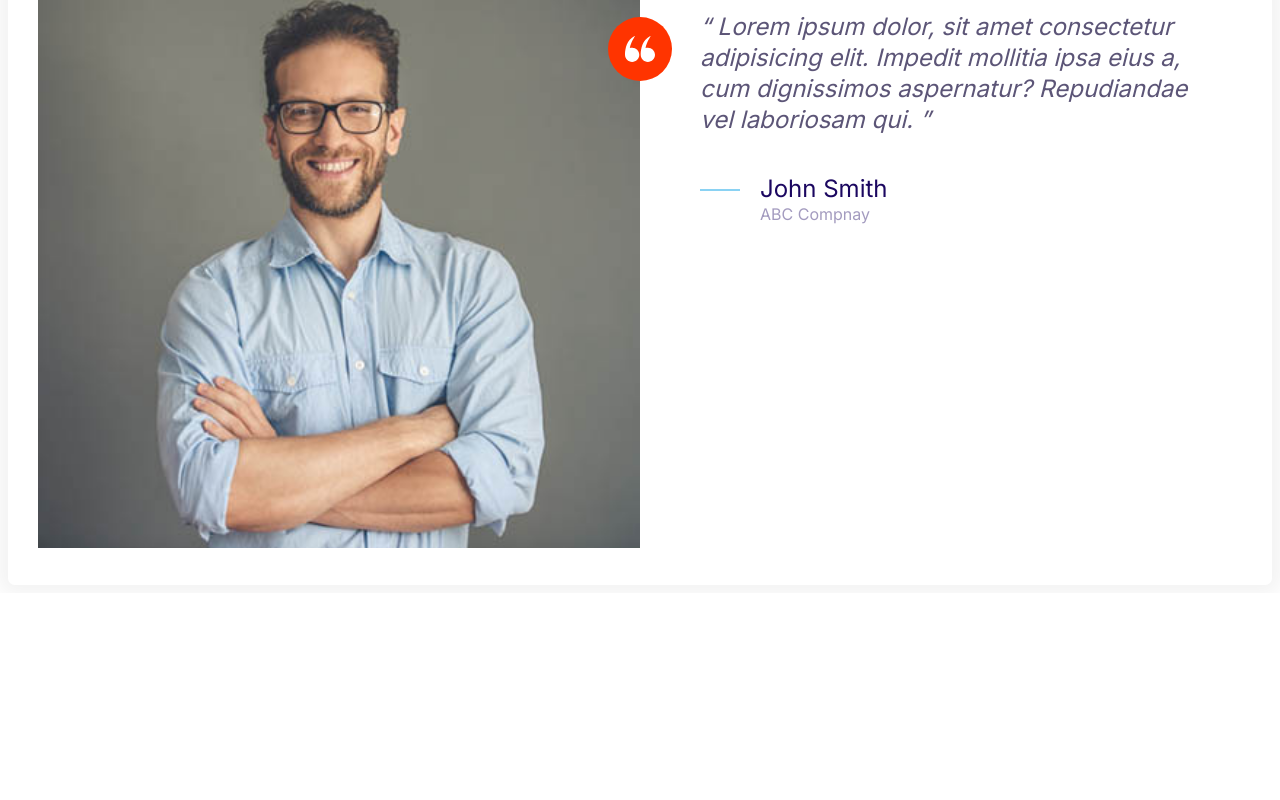
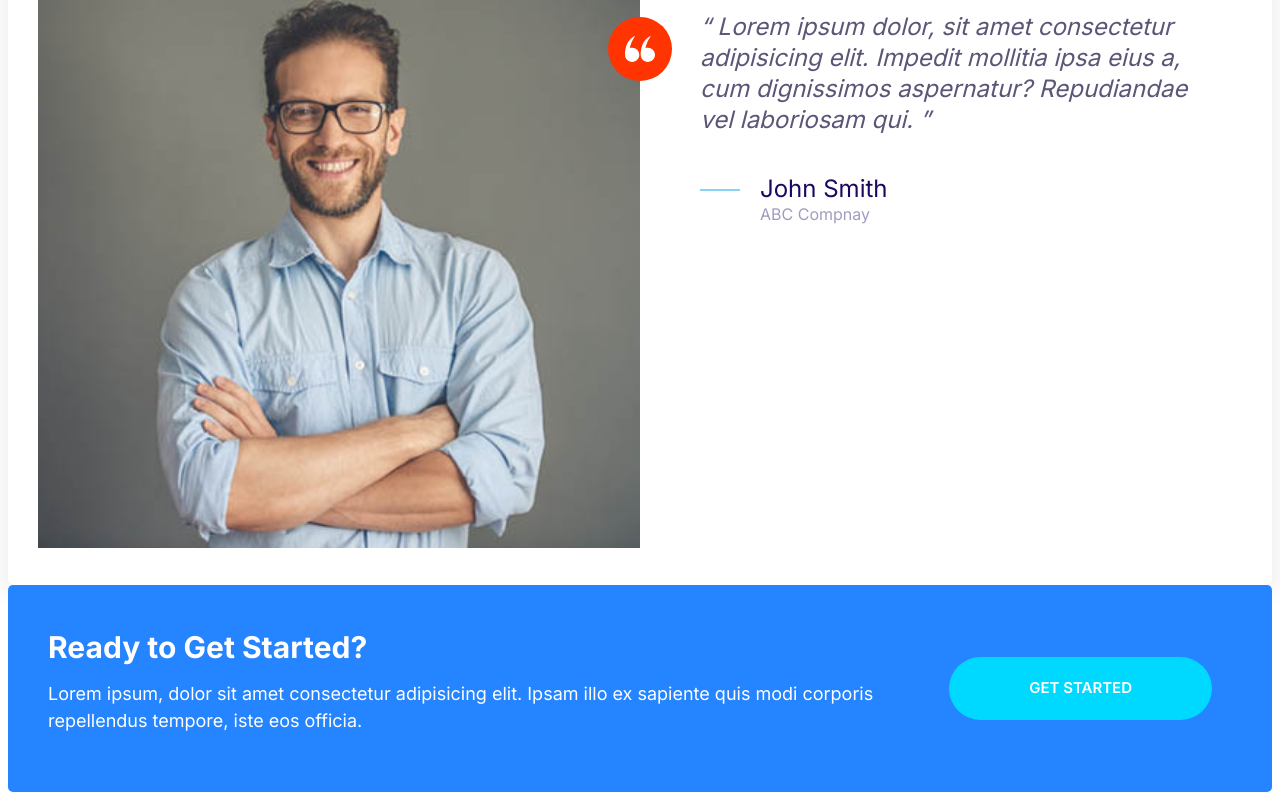
Before and after one commit to Frostexists/frostify, a plain HTML site: page index.html in a window 1280 px wide. Shown: the part 1641-2441 px from the top of the page. Before the commit the page ends 2234 px from the top, so only its background shows below. Drawn offline with Linux system fonts and the light colour scheme.

Commit message:
Build the callout component

```diff
--- a/css/styles.css
+++ b/css/styles.css
@@ -234,6 +234,11 @@ a {
 
 .btn--accent:hover {
     background: #ec3000;
+}
+
+.btn--stretched {
+    padding-left: 8rem;
+    padding-right: 8rem;
 }
 
 .btn--block {
@@ -491,3 +496,46 @@ a {
         margin-left: 6rem;
     }
 }
+
+/* Callouts */
+
+.callout {
+    padding: 4rem;
+    border-radius: 5px;
+}
+
+.callout--primary {
+    background: var(--color-primary);
+    color: #fff
+}
+
+.callout__heading {
+    color: #fff;
+    margin-top: 0;
+    font-size: 3rem;
+}
+
+.callout .btn {
+    justify-self: center;
+    align-self: center;
+}
+
+.callout__content {
+    text-align: center;
+}
+
+@media screen and (min-width: 768px) {
+
+    .callout .grid--1x2 {
+        grid-template-columns: 1fr auto;
+    }
+
+    .callout__content {
+    text-align: left;
+    }
+
+    .callout .btn {
+        justify-self: start;
+        margin: 0 2rem;
+    }
+ }
--- a/index.html
+++ b/index.html
@@ -115,5 +115,14 @@
             </blockquote>
         </div>
     </div>
+    <div class="callout callout--primary">
+        <div class="grid grid--1x2">
+            <div class="callout__content">
+                <h2 class="callout__heading">Ready to Get Started?</h2>
+                <p>Lorem ipsum, dolor sit amet consectetur adipisicing elit. Ipsam illo ex sapiente quis modi corporis repellendus tempore, iste eos officia.</p>
+            </div>
+            <a href="#" class="btn btn--secondary btn--stretched">Get Started</a>
+        </div>
+    </div>
 </body>
 </html>
```
Also changed, not shown: components/callout.html (added, +10 -0 lines).
